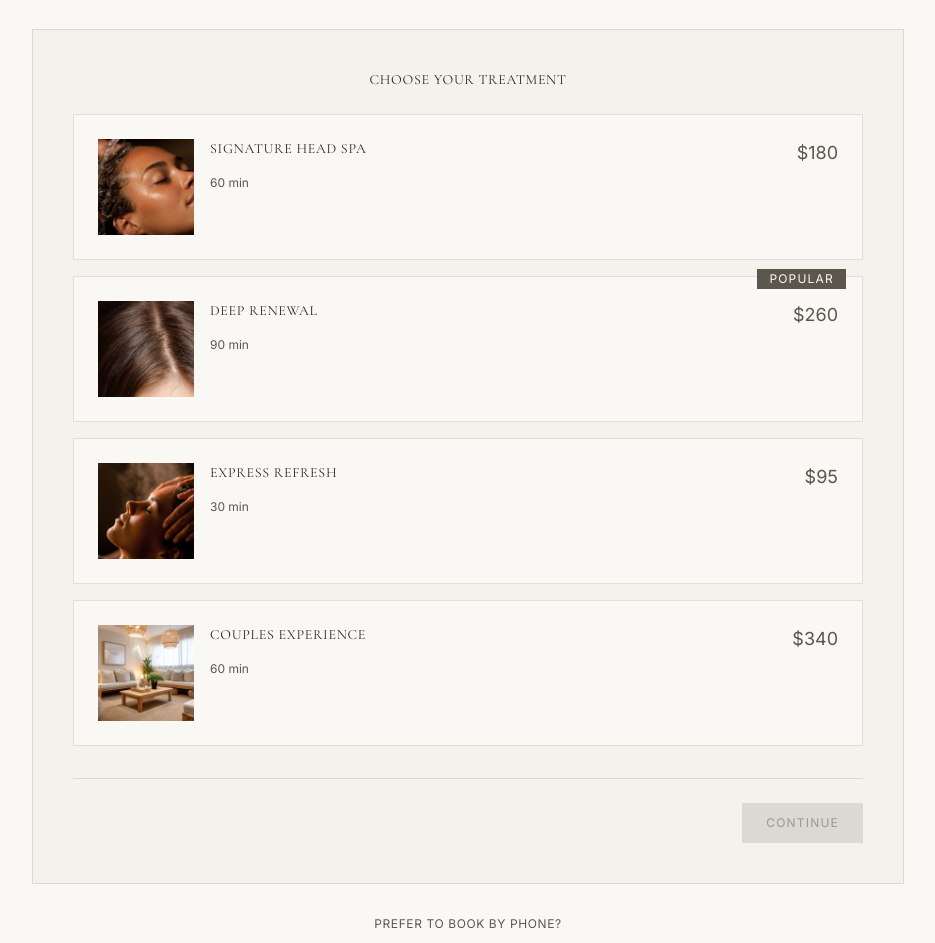
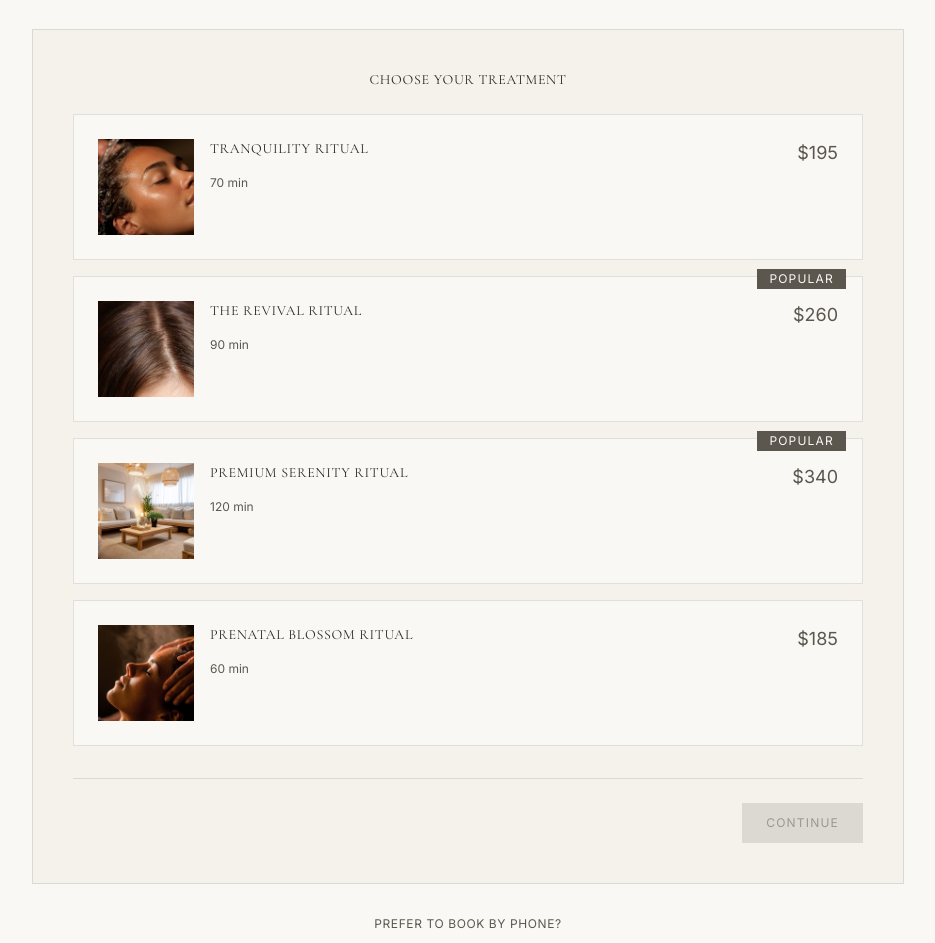
Before and after one commit to georgepanayides/la-masion-site, a Next.js app: page / in a window 1280 px wide. Shown: the part 8000-8943 px from the top of the page, without its empty margins (172-1107 px from the left). Built offline with nearby package versions, Linux system fonts and the light colour scheme.

Commit message:
Created the treatment packges

```diff
--- a/app/data/Treatments.ts
+++ b/app/data/Treatments.ts
@@ -15,60 +15,156 @@ export interface Treatment {
   }[];
 }
 
+export interface AddOn {
+  id: string;
+  name: string;
+  duration?: string;
+  price: string;
+  description: string;
+  category: 'beauty' | 'massage' | 'facial' | 'therapy';
+}
+
+export const addOns: AddOn[] = [
+  // Beauty
+  { id: 'brow-wax-tint', name: 'Brow Wax & Tint', duration: '20 min', price: '45', description: 'Shape and define your brows with professional waxing and tinting for a polished, natural look.', category: 'beauty' },
+  { id: 'lash-tint', name: 'Lash Tint', duration: '15 min', price: '35', description: 'Enhance your natural lashes with a subtle tint for definition without mascara.', category: 'beauty' },
+
+  // Massage
+  { id: 'foot-scrub-massage', name: 'Foot Scrub & Massage', duration: '20 min', price: '40', description: 'Exfoliating foot treatment followed by a relaxing massage to restore tired feet.', category: 'massage' },
+  { id: 'pedicure', name: 'Pedicure', duration: '45 min', price: '65', description: 'Complete foot care including soak, exfoliation, nail shaping, cuticle care, and polish.', category: 'beauty' },
+  { id: 'back-massage', name: 'Back Massage', duration: '30 min', price: '55', description: 'Targeted massage to release tension and knots in the back and shoulders.', category: 'massage' },
+  { id: 'hot-stone-massage', name: 'Hot Stone Massage', duration: '30 min', price: '70', description: 'Therapeutic massage using heated stones to melt away deep muscle tension.', category: 'massage' },
+
+  // Facial Treatments
+  { id: 'eye-mask', name: 'Youth Renewal Collagen Eye Mask', duration: '15 min', price: '25', description: 'Intensive collagen eye treatment to reduce puffiness, dark circles, and fine lines.', category: 'facial' },
+  { id: 'gua-sha', name: 'Gua Sha Massage', duration: '20 min', price: '35', description: 'Traditional Chinese facial massage technique to sculpt, lift, and promote lymphatic drainage.', category: 'facial' },
+  { id: 'mini-facial', name: 'Mini Facial', duration: '30 min', price: '60', description: 'Express facial treatment including cleanse, exfoliation, mask, and hydration.', category: 'facial' },
+  { id: 'dermaplaning', name: 'Dermaplaning', duration: '30 min', price: '85', description: 'Exfoliating treatment that removes dead skin and peach fuzz for instant radiance.', category: 'facial' },
+
+  // Therapy
+  { id: 'led-therapy', name: 'LED Light Therapy', duration: '20 min', price: '40', description: 'Advanced light therapy to target skin concerns, promote healing, and boost collagen.', category: 'therapy' },
+];
+
 export const treatments: Treatment[] = [
   {
-    id: 'signature-head-spa',
-    name: 'Signature Head Spa',
-    duration: '60 min',
-    price: '180',
-    description: 'Our signature ritual combining deep scalp cleanse, targeted treatment, and pressure-point massage. Ideal for first-time guests.',
-    features: ['Consultation', 'Deep Cleanse', 'Scalp Treatment', 'Massage', 'Finishing'],
+    id: 'tranquility-ritual',
+    name: 'Tranquility Ritual',
+    duration: '70 min',
+    price: '195',
+    description: 'A deeply restorative journey designed to melt away stress and restore balance. This immersive experience combines therapeutic massage, aromatic rituals, and hydrating treatments to leave you feeling completely renewed.',
+    features: [
+      'Welcome ritual',
+      'Aromatherapy relaxation & warm oil scalp massage',
+      'Exfoliating scalp treatment',
+      'Hydrating deep cleansing shampoo',
+      'Blissful scalp massage',
+      'Nourishing conditioner',
+      'Halo Water therapy & head, neck, shoulders massage',
+      'Hydrating steam therapy & deep moisture hair treatment',
+      'Face, neck, shoulders & arms massage',
+      'Hydrating leave-in serum',
+      'Hot towel therapy',
+      'Gentle dry-off'
+    ],
     image: '/images/la-masion-treatment.png',
-    bestFor: ['First-time guests', 'Stress relief', 'Hair health'],
+    bestFor: ['Stress relief', 'Deep hydration', 'Mental clarity'],
     groupPricing: [
-      { size: 'Single Session', price: '180' },
-      { size: 'Package of 3', price: '510', discount: 'Save $30' },
-      { size: 'Package of 5', price: '810', discount: 'Save $90' }
+      { size: 'Single Session', price: '195' },
+      { size: 'Package of 3', price: '555', discount: 'Save $30' },
+      { size: 'Package of 5', price: '875', discount: 'Save $100' }
     ]
   },
   {
-    id: 'deep-renewal',
-    name: 'Deep Renewal',
+    id: 'revival-ritual',
+    name: 'The Revival Ritual',
     duration: '90 min',
     price: '260',
-    description: 'Extended therapy session for intensive restoration. Includes enhanced massage, aromatic infusions, and luxury finishing ritual.',
-    features: ['Extended Consultation', 'Double Cleanse', 'Intensive Treatment', 'Extended Massage', 'Luxury Finishing'],
+    description: 'A transformative sensory escape that awakens the senses and revitalizes from within. This extended treatment combines ancient healing techniques with modern therapies to restore vitality, promote hair growth, and release deep-seated tension.',
+    features: [
+      'Welcome ritual & scalp health check',
+      'Essential oil ritual & warm head, neck, shoulders oil massage',
+      'Soothing scalp exfoliation',
+      'Sensory deep hair cleanse & scalp massage',
+      'Floral warm hair growth drip',
+      'Scalp conditioner & firming facial massage',
+      'Halo Water therapy (waterfall head bath)',
+      'Extended scalp massage',
+      'Hydrating steam therapy & deep moisture hair treatment',
+      'Tension-relieving head, neck, shoulders & arms massage',
+      'Cooling Gua Sha therapy',
+      'Hot towel therapy',
+      'Gentle dry-off',
+      'Ayurvedic tea & dessert'
+    ],
     featured: true,
     image: '/images/scalp-health2.png',
-    bestFor: ['Deep relaxation', 'Chronic tension', 'Ultimate luxury'],
+    bestFor: ['Hair growth', 'Deep tension relief', 'Complete renewal'],
     groupPricing: [
       { size: 'Single Session', price: '260' },
-      { size: 'Package of 3', price: '720', discount: 'Save $60' },
-      { size: 'Package of 5', price: '1150', discount: 'Save $150' }
+      { size: 'Package of 3', price: '735', discount: 'Save $45' },
+      { size: 'Package of 5', price: '1170', discount: 'Save $130' }
     ]
   },
   {
-    id: 'express-refresh',
-    name: 'Express Refresh',
-    duration: '30 min',
-    price: '95',
-    description: 'Quick reset for busy schedules. Focused scalp cleanse and revitalizing massage to restore balance and clarity.',
-    features: ['Quick Consultation', 'Cleanse', 'Focused Massage'],
-    image: '/images/stress-relief.png',
-    bestFor: ['Busy schedules', 'Quick refresh', 'Lunch break'],
+    id: 'premium-serenity-ritual',
+    name: 'Premium Serenity Ritual',
+    duration: '120 min',
+    price: '340',
+    description: 'Our signature luxury experience — a multisensory healing journey that harmonizes body, mind, and spirit. This comprehensive ritual combines cutting-edge AI scalp analysis, advanced facial treatments, and therapeutic bodywork for the ultimate in holistic wellness and rejuvenation.',
+    features: [
+      'Welcome essential oil ritual & aroma foot soak',
+      'Comprehensive AI scalp & skin analysis',
+      'Warm oil therapy & acupressure point scalp massage',
+      'Detoxifying gentle exfoliating scalp treatment',
+      'Double shampoo cleanse with signature massage',
+      'Soothing waterfall rinse',
+      'Nourishing serum & conditioning hair treatment',
+      'Rejuvenating custom facial',
+      'Grounding neck, shoulders & arm massage',
+      'Soothing upper body massage & face reflexology',
+      'Meridian Gua Sha massage',
+      'Shoulder & neck relaxation therapy',
+      'Facial lymphatic massage & face sculpt',
+      'Youth renewal eye mask',
+      'Hydrating steam therapy & nourishing hair mask',
+      'Leave-in restorative conditioner',
+      'Foot reflexology massage',
+      'Gentle dry-off or blow dry',
+      'Post-treatment beverage & dessert'
+    ],
+    featured: true,
+    image: '/images/la-masion-relax-lounge.png',
+    bestFor: ['Ultimate luxury', 'Complete transformation', 'Special occasions'],
     groupPricing: [
-      { size: 'Single Session', price: '95' },
-      { size: 'Package of 5', price: '425', discount: 'Save $50' }
+      { size: 'Single Session', price: '340' },
+      { size: 'Package of 3', price: '969', discount: 'Save $51' },
+      { size: 'Package of 5', price: '1530', discount: 'Save $170' }
     ]
   },
   {
-    id: 'couples-experience',
-    name: 'Couples Experience',
+    id: 'prenatal-blossom-ritual',
+    name: 'Prenatal Blossom Ritual',
     duration: '60 min',
-    price: '340',
-    description: 'Share the experience. Two guests enjoy side-by-side signature treatments in our private dual-treatment suite.',
-    features: ['Private Suite', 'Dual Treatments', 'Shared Ritual', 'Refreshments'],
-    image: '/images/la-masion-relax-lounge.png',
-    bestFor: ['Couples', 'Special occasions', 'Shared wellness']
+    price: '185',
+    description: 'A gentle, nurturing treatment designed exclusively for expectant mothers. Using pregnancy-safe products and specialized techniques, this soothing ritual relieves stress, enhances circulation, and promotes scalp health while providing the care and comfort you deserve during this special time. Adjustable support and positioning ensure complete relaxation.',
+    features: [
+      'Welcome ritual',
+      'Gentle scalp exfoliation (optional)',
+      'Deep double cleanse',
+      'Pregnancy-safe scalp massage & relaxing techniques',
+      'Waterfall therapy',
+      'Face, neck & shoulders massage',
+      'Nourishing & repairing hair treatment',
+      'Gentle foot massage',
+      'Adjustable lower back support',
+      'Gentle dry-off',
+      'Herbal tea & light refreshment'
+    ],
+    image: '/images/stress-relief.png',
+    bestFor: ['Expectant mothers', 'Stress relief', 'Safe relaxation'],
+    groupPricing: [
+      { size: 'Single Session', price: '185' },
+      { size: 'Package of 3', price: '525', discount: 'Save $30' }
+    ]
   },
 ];
```
